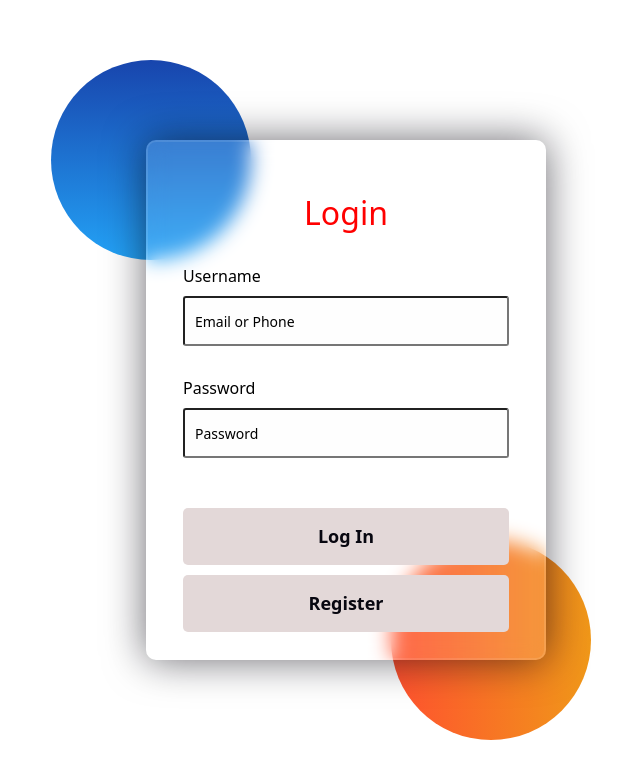
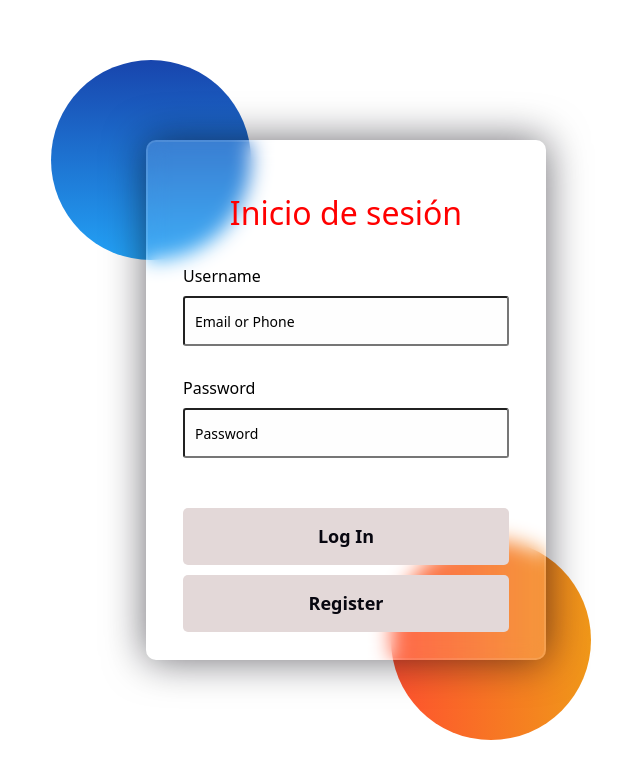
Before and after one commit to agomora08/MyFullstackApplication, a React (Vite) app in the folder LOAN-MANAGEMENT-IN-REACT/: page /login in a window 1280 px wide. Shown: the top 778 px of the page, without its empty margins (294-934 px from the left). Built offline with nearby package versions, Linux system fonts and the light colour scheme; no server answers.

Commit message:
Update of the Login.tsx script

```diff
--- a/LOAN-MANAGEMENT-IN-REACT/src/components/Login.tsx
+++ b/LOAN-MANAGEMENT-IN-REACT/src/components/Login.tsx
@@ -69,7 +69,7 @@ function Login(): JSX.Element {
       <div className="shape"></div>
     </div>
     <form className="login-form" onSubmit={handleLogin}>
-      <h3>Login</h3>
+      <h3>Inicio de sesión</h3>
 
       <label htmlFor="username">Username</label>
       <input
```
